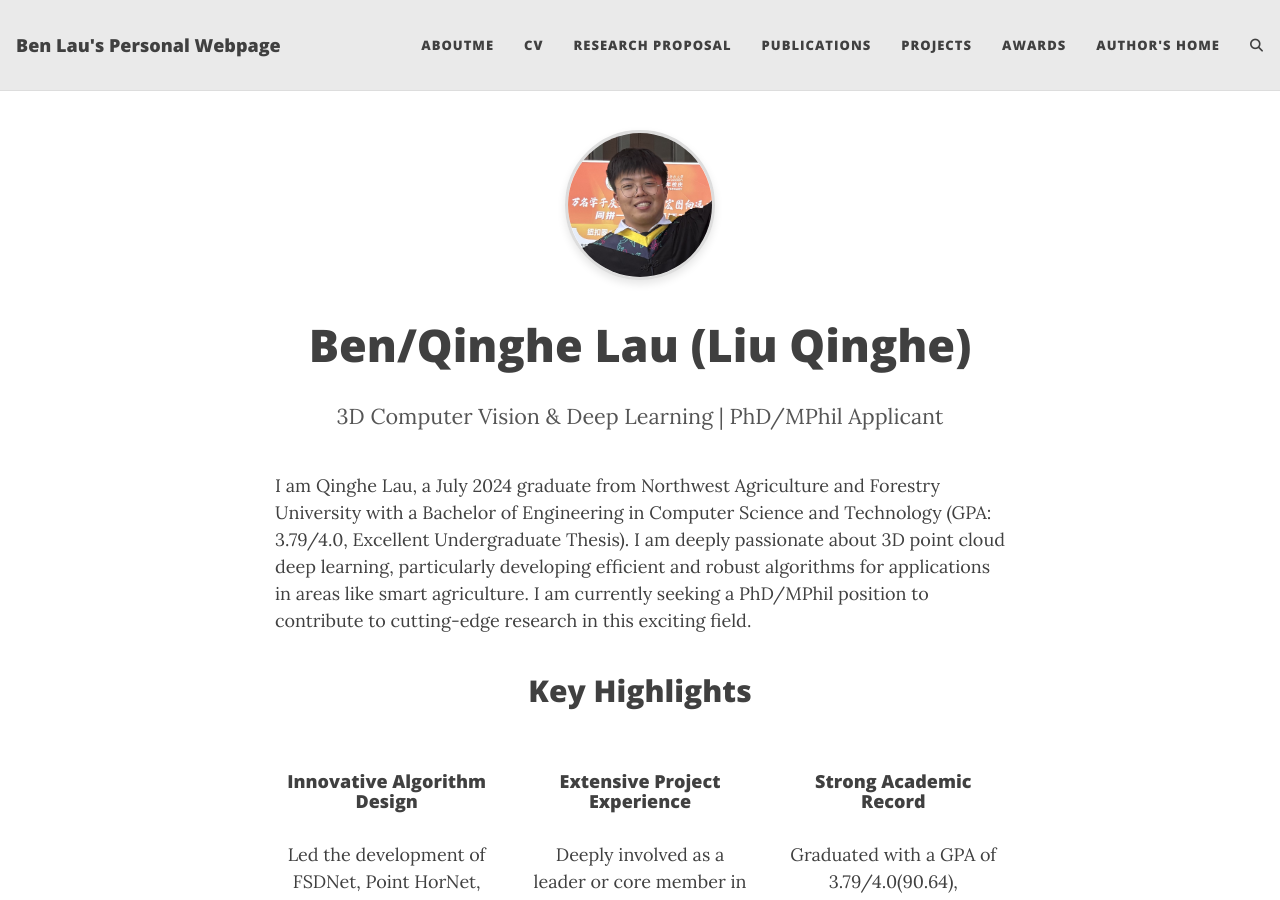
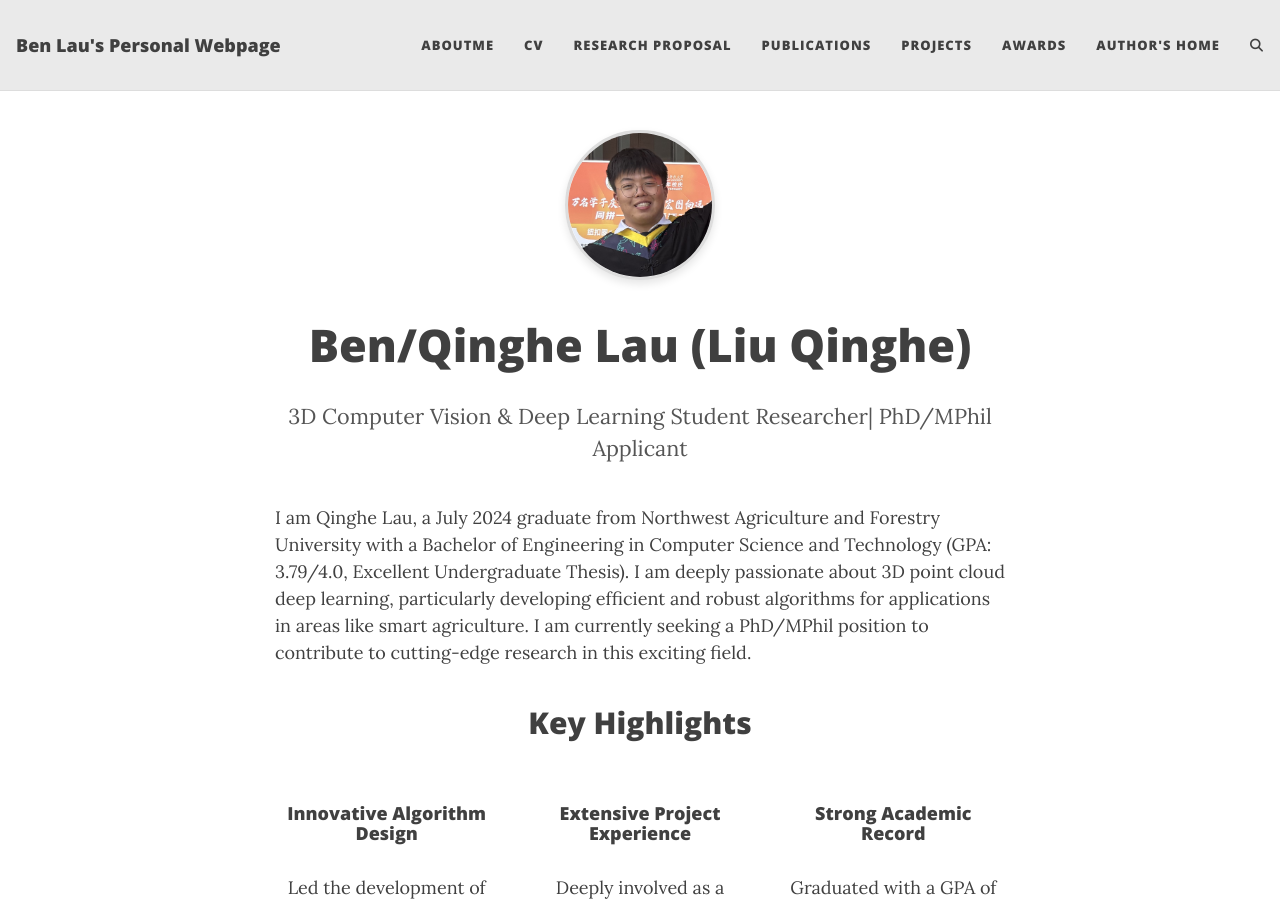
Before and after one commit to Ben-Lau1/Ben-Lau1.github.io, a Jekyll site: the page built from index.html, in a window 1280 px wide and 900 px high. Built offline with Jekyll 4.4.1, drawn with Linux system fonts in a browser that asks for light colours; the list of posts is cut into pages by our own code; comment, search, counter and statistics services are not loaded.

Commit message:
add student research in index.html

```diff
--- a/index.html
+++ b/index.html
@@ -6,7 +6,7 @@ subtitle: Here is everything about Ben. -->
 <div class="home-hero-section" style="text-align: center; margin-bottom: 40px;">
     <img src="./我的照片.jpg" alt="Qinghe Liu - Profile Picture" style="width: 150px; height: 150px; border-radius: 50%; object-fit: cover; margin-bottom: 20px; border: 3px solid #ddd; box-shadow: 0 4px 8px rgba(0,0,0,0.1);">
     <h1 style="font-size: 2.5em; margin-top: 20px;">Ben/Qinghe Lau (Liu Qinghe)</h1>
-    <p style="font-size: 1.2em; color: #555;">3D Computer Vision & Deep Learning  | PhD/MPhil Applicant</p>
+    <p style="font-size: 1.2em; color: #555;">3D Computer Vision & Deep Learning Student Researcher| PhD/MPhil Applicant</p>
 </div>
 
 <div class="home-introduction">
```
